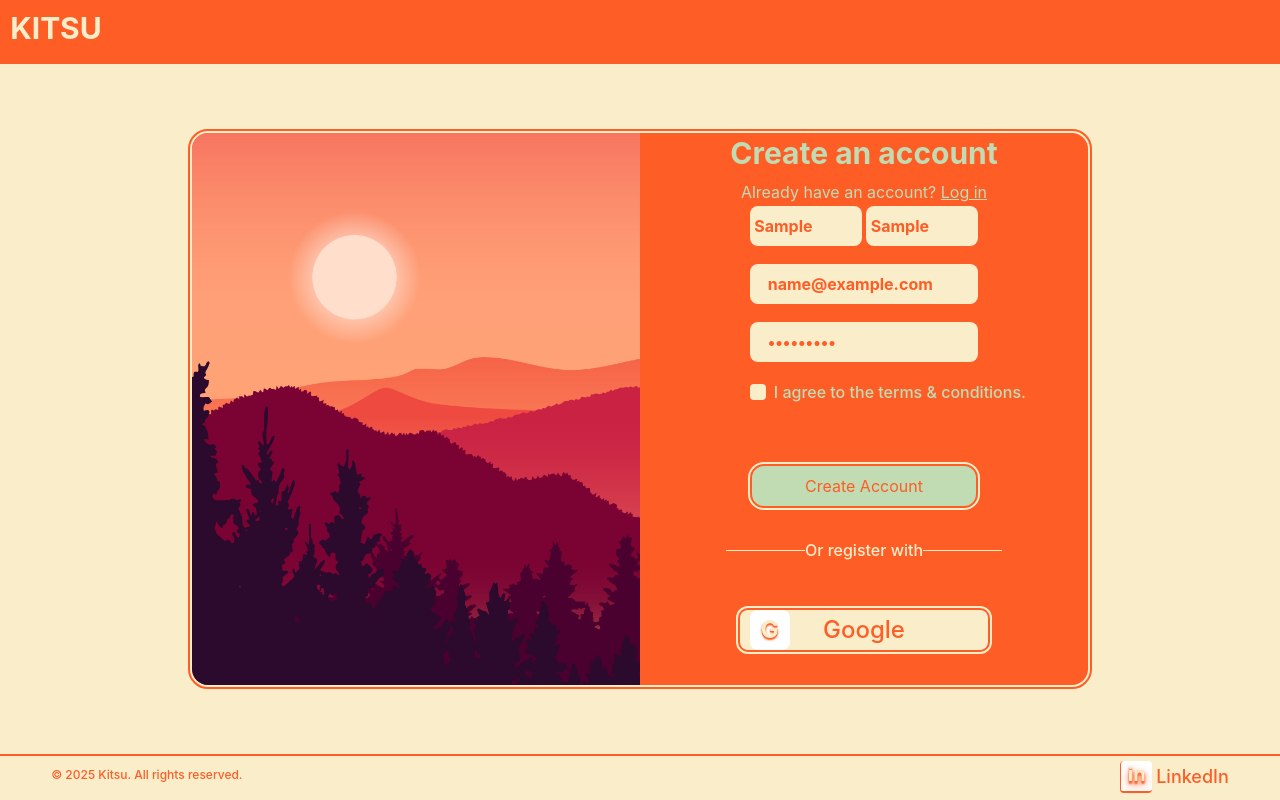
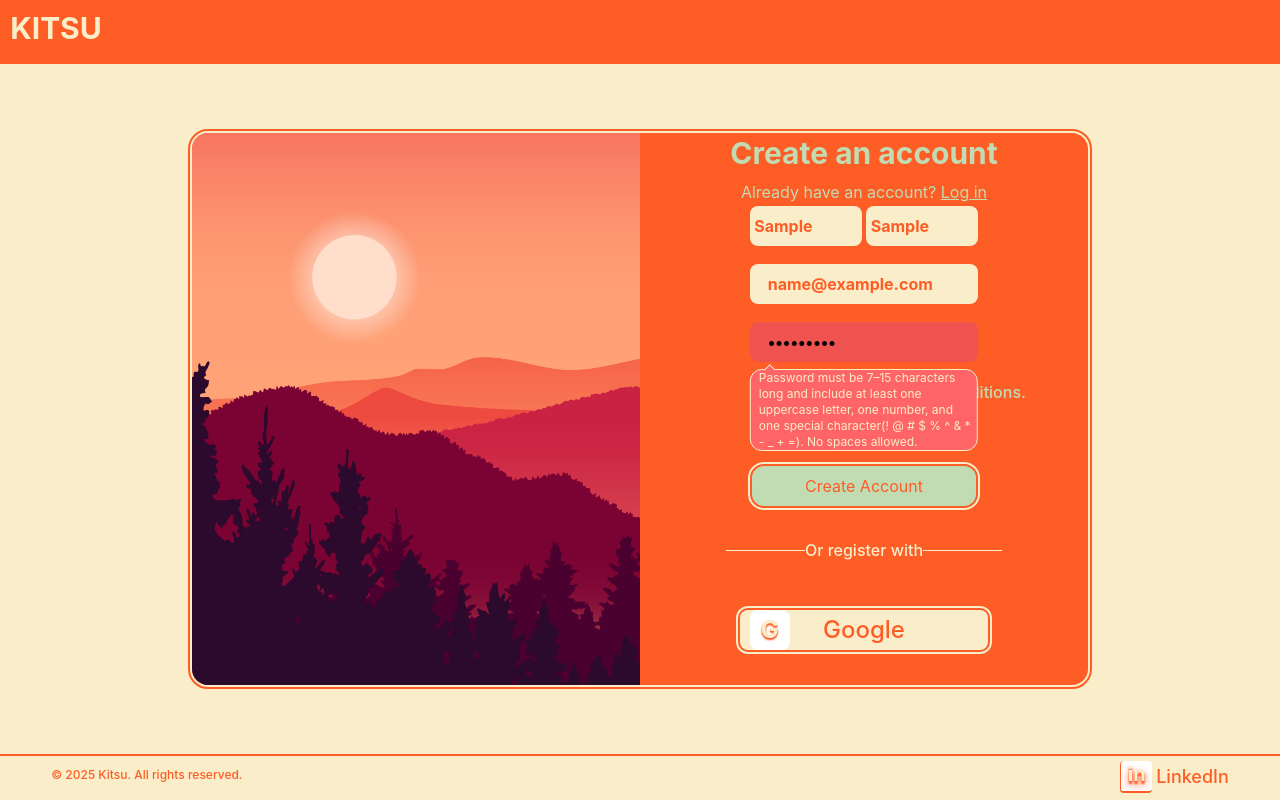
Before and after one commit to KitsuneTheDev/login-react, a React (Vite) app: page / in a window 1280 px wide. Both pictures are taken after typing "Sample", "Sample", "name@example.com", "Sample123" into the empty fields and a click on the button "Create Account". Built offline with nearby package versions, Linux system fonts and the light colour scheme.

Commit message:
update: input errors

```diff
--- a/src/components/InputError.jsx
+++ b/src/components/InputError.jsx
@@ -1,15 +1,35 @@
-export default function InputError({error}) {
+export default function InputError() {};
+
+InputError.Inner = ({error}) => {
     if(!error) {
         return;
     }
     return(
-        <div className="error-container absolute w-full h-10 -translate-y-2">
+        <div className="error-container top-1/2 absolute w-full h-10 translate-y-1 hidden z-10
+        lg:block">
             <div className="bubble-head h-2 flex left-4 relative">
-                <span className="absolute h-2 w-2 bg-red-400 rotate-45 translate-y-[0.3rem] z-2 border-l-1 border-t-1 border-background-secondary"></span>
+                <span className="absolute h-2 w-2 bg-red-400 rotate-45 translate-y-[0.3rem] z-12 border-l-1 border-t-1 border-background-secondary"></span>
             </div>
-            <div className="bubble-body absolute h-9 bg-red-400 text-xs rounded-xl pl-2 z-0 border-1 border-background-secondary text-background-secondary">
+            <div className="bubble-body absolute h-fit w-full bg-red-400 text-xs rounded-xl pl-2 z-10 border-1 border-background-secondary text-background-secondary pr-1">
                 <p>{error}</p>
             </div>
         </div>
     );
 }
+
+InputError.Default = ({error}) => {
+    if(!error) {
+        return;
+    }
+    return(
+        <div className="error-container absolute w-[51%] h-fit top-1/2 left-1/2 -translate-x-1/2 translate-y-7 hidden z-10
+        lg:block">
+            <div className="bubble-head h-2 flex left-4 relative">
+                <span className="absolute h-2 w-2 bg-red-400 rotate-45 translate-y-[0.3rem] z-12 border-l-1 border-t-1 border-background-secondary"></span>
+            </div>
+            <div className="bubble-body absolute h-fit w-full bg-red-400 text-xs rounded-xl pl-2 z-10 border-1 border-background-secondary text-background-secondary">
+                <p>{error}</p>
+            </div>
+        </div>
+    );
+}
--- a/src/components/SignupForm.jsx
+++ b/src/components/SignupForm.jsx
@@ -63,7 +63,7 @@ SignupForm.Mobile = () => {
 
 SignupForm.Default =  () => {
 
-    const {checked, toggleChecked, updateFirstName, firstNameError, updateLastName, lastNameError, updateEmail, emailError} = useFormLogic();
+    const {checked, toggleChecked, updateFirstName, firstNameError, updateLastName, lastNameError, updateEmail, emailError, updatePassword, passwordError} = useFormLogic();
 
     return(
         <div className="outer-container w-full h-full lg:w-[80%] lg:h-[80%] lg:bg-background-primary
@@ -85,25 +85,30 @@ SignupForm.Default =  () => {
                         <div className="first-name-container relative w-[50%] pl-[4%] pr-[4%]
                         lg:w-[25%] lg:p-0">
                             <input type="text" placeholder="First Name" name="first name input" onChange={(event) => {updateFirstName(event.target.value)}}
-                            className="placeholder-background-primary bg-background-secondary h-10 w-full rounded-lg pl-[4%] font-bold focus:outline-1 outline-offset-2 outline-background-secondary text-background-primary" />
-                            <InputError error={firstNameError} />
+                            className="placeholder-background-primary bg-background-secondary h-10 w-full rounded-lg pl-[4%] font-bold focus:outline-1 outline-offset-2 outline-background-secondary text-background-primary"
+                            style={{backgroundColor: `${firstNameError ? `#EF5350` : ''}`, color:`${firstNameError ? `black` : ``}`}} />
+                            <InputError.Inner error={firstNameError} />
                         </div>
                         <div className="last-name-container relative w-[50%] pl-[4%] pr-[4%] lg:w-[25%] lg:p-0">
                             <input type="text" placeholder="Last Name" name="last name input" onChange={(event) => {updateLastName(event.target.value)}}
-                            className="placeholder-background-primary bg-background-secondary h-10 w-full rounded-lg pl-[4%] font-bold focus:outline-1 outline-offset-2 outline-background-secondary text-background-primary" />
-                            <InputError error={lastNameError} />
+                            className="placeholder-background-primary bg-background-secondary h-10 w-full rounded-lg pl-[4%] font-bold focus:outline-1 outline-offset-2 outline-background-secondary text-background-primary"
+                            style={{backgroundColor: `${lastNameError ? `#EF5350` : ''}`, color:`${lastNameError ? `black` : ``}`}} />
+                            <InputError.Inner error={lastNameError} />
                         </div>
                     </div>
                     <div className="user-email-container relative w-full pt-[4%] flex justify-center">
                         <input type="email" placeholder="Email" name="email input" onChange={(event) => {updateEmail(event.target.value)}}
                         className="placeholder-background-primary bg-background-secondary h-10 w-[calc(100%-8%)] rounded-lg pl-[4%] pr-[4%] font-bold focus:outline-1 outline-offset-2 outline-background-secondary text-background-primary
-                        lg:w-[51%]" />
-                            <InputError error={emailError} />
+                        lg:w-[51%]"
+                        style={{backgroundColor: `${emailError ? `#EF5350` : ''}`, color:`${emailError ? `black` : ``}`}} />
+                        <InputError.Default error={emailError} />
                     </div>
-                    <div className="user-password-container w-full pt-[4%] flex justify-center">
-                        <input type="password" placeholder="Password" name="password input"
+                    <div className="user-password-container relative w-full pt-[4%] flex justify-center">
+                        <input type="password" placeholder="Password" name="password input" onChange={(event) => {updatePassword(event.target.value)}}
                         className="placeholder-background-primary bg-background-secondary h-10 w-[calc(100%-8%)] rounded-lg pl-[4%] pr-[4%] font-bold focus:outline-1 outline-offset-2 outline-background-secondary text-background-primary
-                        lg:w-[51%]" />
+                        lg:w-[51%]"
+                        style={{backgroundColor: `${passwordError ? `#EF5350` : ''}`, color:`${passwordError ? `black` : ``}`}} />
+                        <InputError.Default error={passwordError} />
                     </div>
                     <div className="terms-conditions-container h-10 pt-[4%] pl-[4%]
                     lg:pl-[24.5%]">
--- a/src/hooks/useFormLogic.js
+++ b/src/hooks/useFormLogic.js
@@ -1,5 +1,5 @@
 import { useState, useEffect } from "react";
-import { validateEmail, validateFirstName, validateLastName } from '../utils/validate.js';
+import { validateEmail, validateFirstName, validateLastName, validatePassword } from '../utils/validate.js';
 
 function useFormLogic() {
 
@@ -14,6 +14,7 @@ function useFormLogic() {
     const [firstNameError, setFirstNameError] = useState('');
     const [lastNameError, setLastNameError] = useState('');
     const [emailError, setEmailError] = useState('');
+    const [passwordError, setPasswordError] = useState('');
 
     const toggleChecked = () => {
         setChecked(prev => !prev);
@@ -57,6 +58,18 @@ function useFormLogic() {
         setEmailError(() => validateEmail(email));
     }, [email]);
 
+    const updatePassword = (userInput) => {
+        setPassword(userInput);
+    }
+
+    useEffect(() => {
+        if(validatePassword(password) === true) {
+            setPasswordError('');
+            return;
+        }
+        setPasswordError(() => validatePassword(password));
+    }, [password]);
+
     return {
         checked,
         toggleChecked,
@@ -66,6 +79,8 @@ function useFormLogic() {
         lastNameError,
         updateEmail,
         emailError,
+        updatePassword,
+        passwordError,
     };
 }
 
--- a/src/utils/validate.js
+++ b/src/utils/validate.js
@@ -3,7 +3,7 @@ export function validateFirstName(firstNameInput) {
     if(firstNameInput === '' || firstNameInput === undefined)  return;
     const trimmed = firstNameInput.trim();
     if(!trimmed) return "This field is required";
-    if(!firstNameRegex.test(trimmed)) return "Only letters and spaces are allowed (min 3, max 30)";
+    if(!firstNameRegex.test(trimmed)) return "Only letters & spaces (3-30)";
     return true;
 }
 
@@ -12,7 +12,7 @@ export function validateLastName(lastNameInput) {
     if(lastNameInput === '' || lastNameInput === undefined)  return;
     const trimmed = lastNameInput.trim();
     if(!trimmed) return "This field is required";
-    if(!lastNameRegex.test(trimmed)) return "Only letters and spaces are allowed (min 3, max 30)";
+    if(!lastNameRegex.test(trimmed)) return "Only letters & spaces (3-30)";
     return true;
 }
 
@@ -21,6 +21,14 @@ export function validateEmail(emailInput) {
     if(emailInput === '' || emailInput === undefined) return;
     const trimmed = emailInput.trim();
     if(!trimmed) return "This field is required";
-    if(!emailRegex.test(emailInput)) return "Please enter a valid email";
+    if(!emailRegex.test(trimmed)) return "Please enter a valid email";
     return true;
 }
+
+export function validatePassword(passwordInput) {
+    const passwordRegex = /^(?=.*[A-Z])(?=.*\d)(?=.*[!@#\$%\^&\*\-_+=])[A-Za-z\d!@#\$%\^&\*\-_+=]{7,15}$/;
+    if(passwordInput === '' || passwordInput === undefined) return;
+    const trimmed = passwordInput.trim();
+    if(!trimmed) return "This field is required";
+    if(!passwordRegex.test(trimmed)) return "Password must be 7–15 characters long and include at least one uppercase letter, one number, and one special character(! @ # $ % ^ & * - _ + =). No spaces allowed."
+}
```
